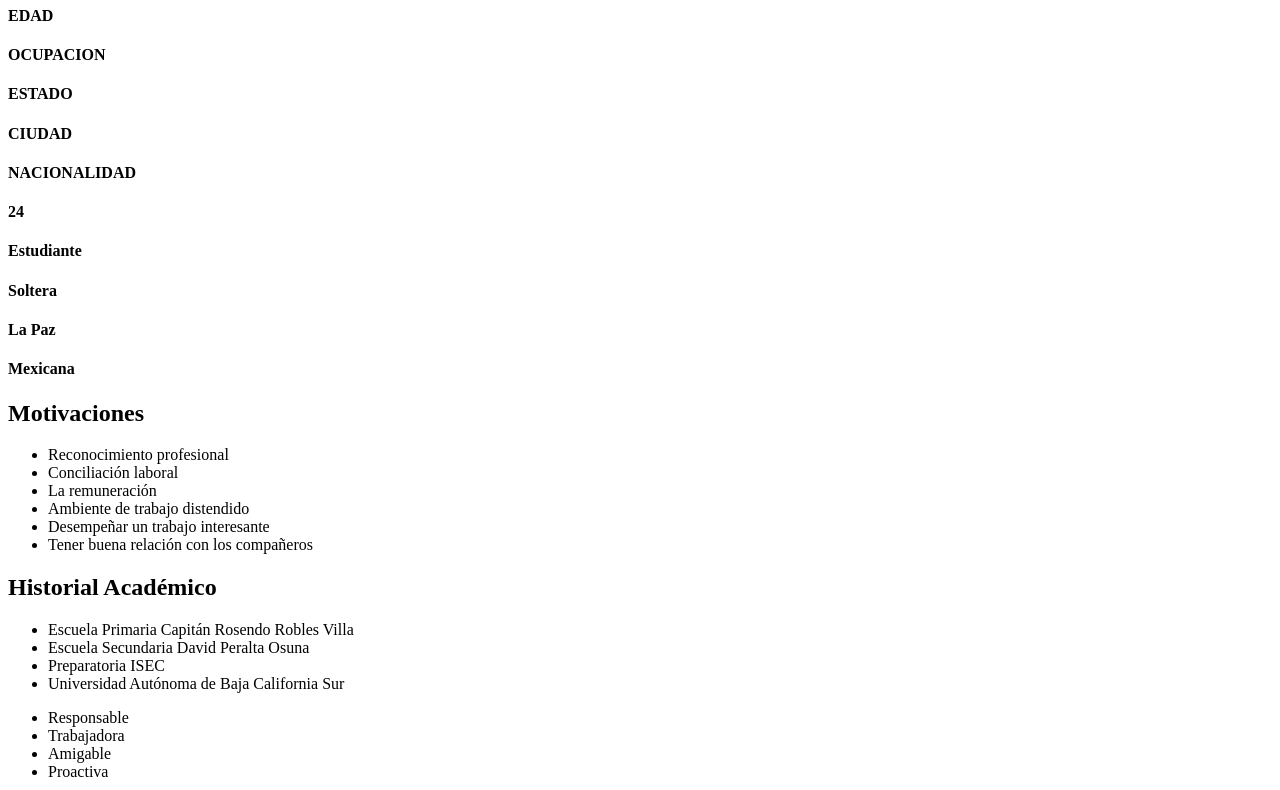
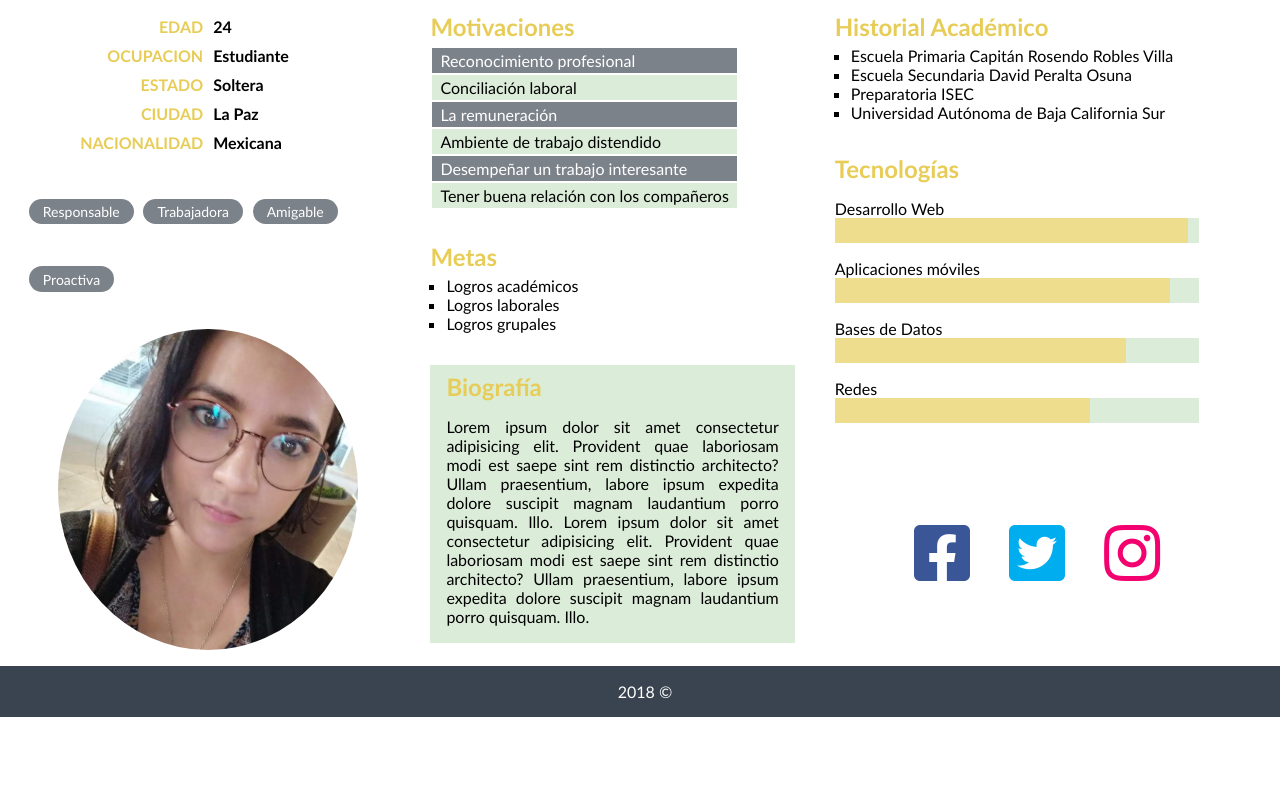
Before and after one commit to EsmeRu/CV, a plain HTML site: page index.html in a window 1280 px wide. Shown: the part 73-863 px from the top of the page. After the commit the page ends 800 px from the top, so only its background shows below. Drawn offline with Linux system fonts and the light colour scheme.

Commit message:
CV terminado

```diff
--- a/index.html
+++ b/index.html
@@ -4,7 +4,7 @@
     <meta charset="UTF-8">
     <meta name="viewport" content="width=device-width, initial-scale=1.0">
     <title>CV</title>
-
+    <link rel="stylesheet" href="styles.css">
     <link rel="stylesheet" href="https://use.fontawesome.com/releases/v5.8.1/css/all.css" integrity="sha384-50oBUHEmvpQ+1lW4y57PTFmhCaXp0ML5d60M1M7uH2+nqUivzIebhndOJK28anvf" crossorigin="anonymous">
 
 
@@ -12,20 +12,21 @@
 <body>
 
     <header>
-        <h1>Esmeralda Rubín Fausto</h1>
+        <h1>Esmeralda Rubín</h1>
     </header>
 
-    <div class="container">
+    <main class="container">
         <div class="row">
             <div class="col-4">
-                <div class="col-6">
+                <div class="align-center">
+                    <div class="col-6 align-right-golden pl-r5">
                         <h4>EDAD</h4>
                         <h4>OCUPACION</h4>
                         <h4>ESTADO</h4>
                         <h4>CIUDAD</h4>
                         <h4>NACIONALIDAD</h4>
                     </div>
-                <div class="col-6">
+                    <div class="col-6 pl-r5">
                         <h4>24</h4>
                         <h4>Estudiante</h4>
                         <h4>Soltera</h4>
@@ -33,73 +34,50 @@
                         <h4>Mexicana</h4>
                     </div>
                 </div>
-
-            <div class="col-4">
-                <h2>Motivaciones</h2>
-                <ul>
-                    <li>Reconocimiento profesional</li>
-                    <li>Conciliación laboral</li>
-                    <li>La remuneración</li>
-                    <li>Ambiente de trabajo distendido</li>
-                    <li>Desempeñar un trabajo interesante</li>
-                    <li>Tener buena relación con los compañeros</li>
-                </ul>
-            </div>
-
-            <div class="col-4">
-                <h2>Historial Académico</h2>
-                <ul>
-                    <li>Escuela Primaria Capitán Rosendo Robles Villa</li>
-                    <li>Escuela Secundaria David Peralta Osuna</li>
-                    <li>Preparatoria ISEC</li>
-                    <li>Universidad Autónoma de Baja California Sur</li>
-                </ul>
-            </div>
-        </div>
-
-
-        <div class="row">
-            <div class="col-4">
-                <ul>
+                <div class="personal-desc align-center list-style-none">
+                    <ul class="list-padd-0">
                         <li>Responsable</li>
                         <li>Trabajadora</li>
                         <li>Amigable</li>
                         <li>Proactiva</li>
                     </ul>
                 </div>
-
+                <div class="image align-center">
+                    <img src="img/esme.jpg" alt="">
+                </div>
+            </div>
             <div class="col-4">
+                <div class="mb-1">
+                    <h2>Motivaciones</h2>
+                    <table class="table">
+                        <tr>
+                            <td class="dark-c">Reconocimiento profesional</td>
+                        </tr>
+                        <tr>
+                            <td class="light-c">Conciliación laboral</td>
+                        </tr>
+                            <td class="dark-c">La remuneración</td>
+                        <tr>
+                            <td class="light-c">Ambiente de trabajo distendido</td>
+                        </tr>
+                        <tr>
+                            <td class="dark-c">Desempeñar un trabajo interesante</td>
+                        </tr>
+                        <tr>
+                            <td class="light-c">Tener buena relación con los compañeros</td>
+                        </tr>
+                    </table>
+                </div>
+                <div class="list-padd-1 mb-1">
                     <h2>Metas</h2>
-                <ul>
+                    <ul class="list-style-fig">
                         <li>Logros académicos</li>
                         <li>Logros laborales</li>
                         <li>Logros grupales</li>
                     </ul>
                 </div>
-            <div class="col-4">
-                <h2>Tecnologías</h2>
-                <ul>
-                    <li>Desarrollo Web <br>
-                        <div></div>
-                    </li>
-                    <li>Aplicaciones móviles<br>
-                        <div></div>
-                    </li>
-                    <li>Bases de Datos <br>
-                        <div></div>
-                    </li>
-                    <li>Redes <br>
-                        <div></div>
-                    </li>
-                </ul>
-            </div>
-        </div>
-        <div class="row">
-            <div class="col-4">
-                <img src="img/esme.jpg" alt="">
-            </div>
-            <div class="col-4">
-                <h2>Biografìa</h2>
+                <div class="bio">
+                    <h2>Biografía</h2>
                     <p>
                         Lorem ipsum dolor sit amet consectetur adipisicing elit.
                         Provident quae laboriosam modi est saepe sint rem distinctio architecto?
@@ -107,30 +85,59 @@
                         porro quisquam. Illo. Lorem ipsum dolor sit amet consectetur adipisicing elit.
                         Provident quae laboriosam modi est saepe sint rem distinctio architecto?
                         Ullam praesentium, labore ipsum expedita dolore suscipit magnam laudantium
-                    porro quisquam. Illo. loreLorem ipsum dolor sit amet consectetur adipisicing elit.
-                    Provident quae laboriosam modi est saepe sint rem distinctio architecto?
-                    Ullam praesentium, labore ipsum expedita dolore suscipit magnam laudantium
                         porro quisquam. Illo.
                     </p>
                 </div>
+            </div>
             <div class="col-4">
-                <ul>
+                <div class="list-padd-1 mb-1">
+                    <h2>Historial Académico</h2>
+                    <ul class="list-style-fig">
+                        <li>Escuela Primaria Capitán Rosendo Robles Villa</li>
+                        <li>Escuela Secundaria David Peralta Osuna</li>
+                        <li>Preparatoria ISEC</li>
+                        <li>Universidad Autónoma de Baja California Sur</li>
+                    </ul>
+                </div>
+                <div class="mb-1">
+                    <h2>Tecnologías</h2>
+                    <ul class="list-style-none list-padd-0">
+                        <li>Desarrollo Web <br>
+                            <div class="box"><div class="box-web bg-box"></div><div class="gray-area-3 bg-box-gray"></div></div>
+                        </li>
+                        <li>Aplicaciones móviles<br>
+                            <div class="box"><div class="box-movil bg-box"></div><div class="gray-area-8 bg-box-gray"></div></div>
+                        </li>
+                        <li>Bases de Datos <br>
+                            <div class="box"><div class="box-bdd bg-box"></div><div class="gray-area-20 bg-box-gray"></div></div>
+                        </li>
+                        <li>Redes <br>
+                            <div class="box"><div class="box-redes bg-box"></div><div class="gray-area-30 bg-box-gray"></div></div>
+                        </li>
+                    </ul>
+                </div>
+                <div class="container-icon">
+                    <ul class="list-style-none align-center icon">
                         <li>
-                        <i class="fab fa-facebook-square"></i>
+                            <a href="https://www.facebook.com/" target="_blank" class="fb fab fa-facebook-square"></a>
                         </li>
                         <li>
-                        <i class="fab fa-twitter-square"></i>
+                            <a href="https://twitter.com/" target="_blank" class="tw fab fa-twitter-square"></a>
                         </li>
                         <li>
-                        <i class="fab fa-instagram"></i>
+                            <a href="https://www.instagram.com/" target="_blank" class="ig fab fa-instagram"></a>
                         </li>
                     </ul>
                 </div>
             </div>
         </div>
-
+    </main>
     <footer>
+        <div class="row">
+            <div class="col-12">
                 <p>2018 &copy;</p>
+            </div>
+        </div>
     </footer>
 </body>
 </html>
--- /dev/null
+++ b/styles.css
@@ -0,0 +1,183 @@
+* {
+  box-sizing: border-box;
+}
+body{
+    margin: 0;
+    font-family: 'Gill Sans', 'Gill Sans MT', Calibri, 'Trebuchet MS', sans-serif;
+}
+header{
+    background-color: #010d1dc5;
+    width: 100%;
+    height: 4em;
+}
+header h1{
+    margin: 0;
+    padding: .1em 1em;
+    color: #FFFFFF;
+    font-size: 2.5em;
+}
+img{
+  width: 100%;
+  max-width: 300px;
+  border-radius: 100%;
+}
+h2{
+  color: #e7cd57;
+  margin: 5px 0;
+}
+h4{
+  margin: 10px 0px;
+}
+p{
+  text-align: justify;
+}
+a{
+  text-decoration: none;
+}
+footer{
+  background-color: #010d1dc5;
+  height: 3.2em;
+}
+footer p{
+  color: #FFFFFF;
+  text-align: center;
+  margin-top: 1em;
+}
+.container {
+  max-width: 100%;
+  margin: 1em 1em;
+}
+.row {
+  display: block;
+  overflow: hidden;
+  width: 100%;
+}
+.col-1, .col-2, .col-3, .col-4, .col-5, .col-6,
+.col-7, .col-8, .col-9,.col-10, .col-11, .col-12 {
+  padding-left: 10px;
+  float: left;
+}
+.col-12{
+  width: 100%;
+}
+.col-4 {
+  width: 30%;
+  margin-right: 30px;
+}
+.col-6{
+  width: 50%;
+}
+.mb-1{
+  margin-bottom: 2em;
+}
+.pl-r5{
+  padding: 0 5px;
+}
+.pl-1{
+  padding-left: 1em;
+}
+.align-center{
+  display: flex;
+  justify-content: center;
+}
+
+/* ESTILOS DE LISTAS */
+.list-padd-1 ul{
+  padding-left: 1em;
+  margin-top: .2em;
+}
+.list-padd-0{
+  padding-left: 0;
+}
+.list-style-fig{
+  list-style-type: square;
+}
+.list-style-none{
+  list-style-type: none;
+}
+
+/* COLUMNA 1 */
+.align-right-golden{
+  text-align: right;
+  color: #e7cd57;
+}
+.personal-desc li{
+  display: inline-block;
+  padding: .3em 1em;
+  margin: 1.5em .2em 1.5em;
+  background-color: #010d1d83;
+  border-radius: 1em;
+  color: #FFFFFF;
+  font-size: 14px;
+}
+
+/* COLUMNA 2 */
+.dark-c{
+  background-color: #010d1d83;
+  color: #FFFFFF;
+}
+.light-c{
+  background-color: #459e3c31;
+}
+.table td{
+  padding: 3px 8px;
+}
+.bio{
+  padding: .1em 1em;
+  background-color: #459e3c31;
+}
+
+/* COLUMNA 3 */
+.bg-box{
+  background-color: #e7cd57ab;
+}
+.bg-box-gray{
+  background-color: #459e3c31;
+}
+.box{
+  display: flex;
+  height: 25px;
+  margin-bottom: 1em;
+}
+.box-web{
+  width: 97%;
+}
+.gray-area-3{
+  width: 3%;
+}
+.box-movil{
+  width: 92%;
+}
+.gray-area-8{
+  width: 8%;
+}
+.box-bdd{
+  width: 80%;
+}
+.gray-area-20{
+  width: 20%;
+}
+.box-redes{
+  width: 70%;
+}
+.gray-area-30{
+  width: 30%;
+}
+.container-icon{
+  height: 130px;
+}
+.icon{
+  justify-content: space-evenly;
+  font-size: 4em;
+  height: 100%;
+  align-items: center;
+}
+.fb{
+  color: #3A5696;
+}
+.tw{
+  color: #00AEEF;
+}
+.ig{
+  color: #F40170;
+}
```
Also changed, not shown: esme.jpg (deleted), img/esme.jpg (added). Lines whose indentation alone changed are shown as unchanged.
